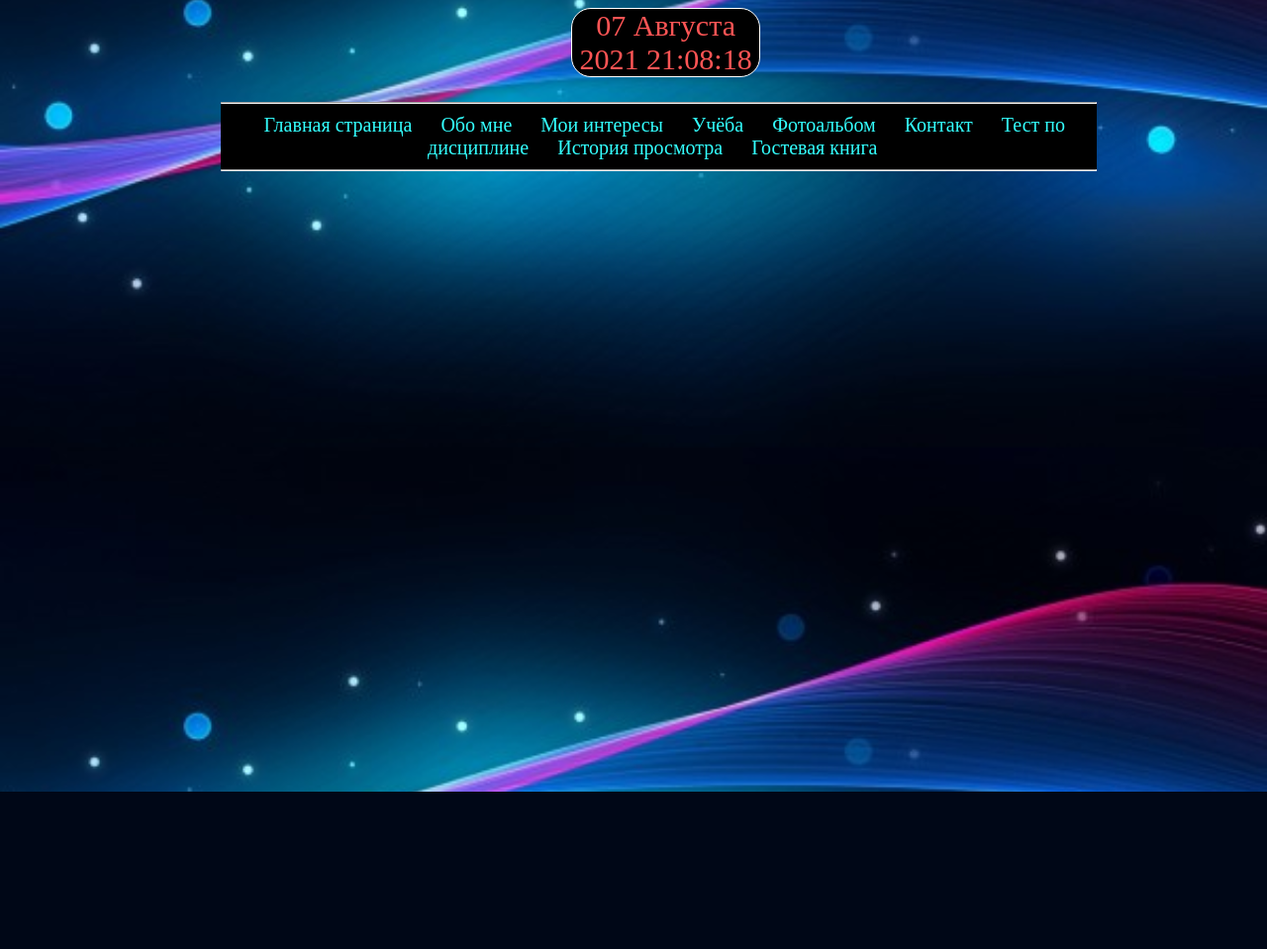
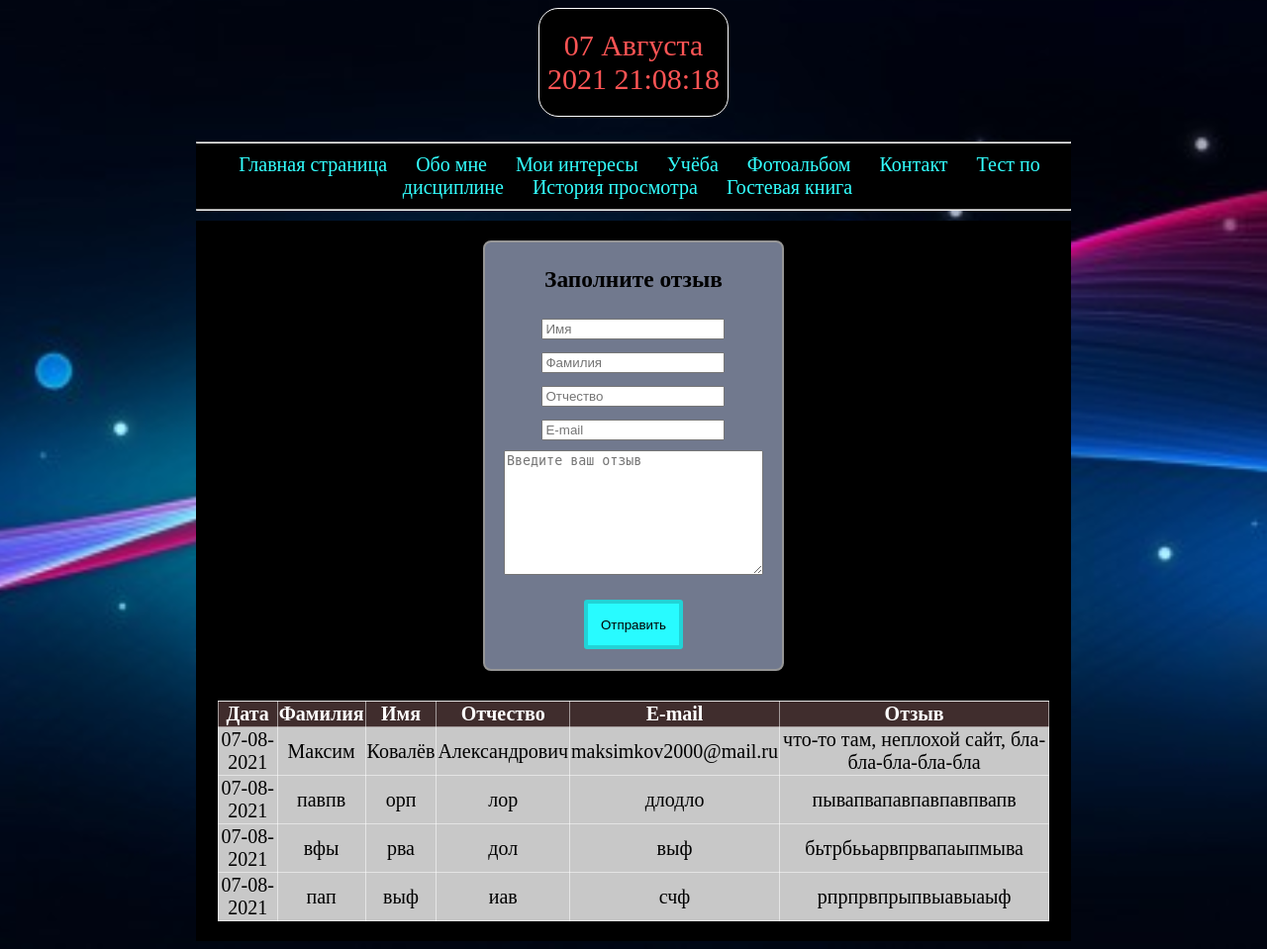
Before and after one commit to MaxKovalyov/Web, a PHP site: page /guestBook/index in a window 1280 px wide. Shown: the whole page at 99% size. Before the commit the page ends 800 px from the top, so only its background shows below. Run offline with PHP 8.4, Linux system fonts and the light colour scheme; some libraries are stand-ins or nearby versions.

Commit message:
#2lab  Added guest book

```diff
--- a/application/controllers/GuestBookController.php
+++ b/application/controllers/GuestBookController.php
@@ -3,12 +3,42 @@
 namespace application\controllers;
 
 use application\core\Controller;
+use application\lib\FileManager;
 
 class GuestBookController extends Controller
 {
+    private $nameFile = "messages.inc";
+
 
     public function indexAction() {
-        $this->view->render('Гостевая книга');
+
+        $file = new FileManager($this->nameFile, "a+");
+        if((array_key_exists('name', $_POST)) && (!empty($_POST["name"]))) {
+            //debug($_POST);
+            $name = $_POST["name"];
+            $surname = $_POST["surname"];
+            $patronymic = $_POST["patronymic"];
+            $email = $_POST["email"];
+            $message = $_POST["message"];
+            $date = date("d-m-Y");
+            $str = "$date;$name;$surname;$patronymic;$email;$message;\n";
+            //debug($str);
+            $file->write($str);
+        }
+
+        $data = [];
+        $content = $file->read();
+        if(!empty($content)) {
+            foreach($content as $key => $value) {
+                $data[$key] = explode(';',$value);
+            }
+        }
+        //debug($data);
+        $vars = [
+            'data' => $data,
+        ];
+
+        $this->view->render('Гостевая книга',$vars);
     }
 
 
--- a/application/lib/FileManager.php
+++ b/application/lib/FileManager.php
@@ -24,7 +24,7 @@ class FileManager {
 
     public function read():array {
         if($this->mode != 'w' || $this->mode != 'a' || $this->mode != 'x') {
-            return file($this->file);
+            return file($this->nameFile);
         }
         else {
             return [];
--- a/application/views/guestBook/index.php
+++ b/application/views/guestBook/index.php
@@ -0,0 +1,46 @@
+<section class="main">
+    <div class="form-guest">
+        <form class="form" action="/guestBook/index" method="POST">
+            <h3>Заполните отзыв</h3>
+            <div class="form-row">
+                <input type="text" name="name" placeholder="Имя" required autocomplete="off">
+            </div>
+            <div class="form-row">
+                <input type="text" name="surname" placeholder="Фамилия" required autocomplete="off">
+            </div>
+            <div class="form-row">
+                <input type="text" name="patronymic" placeholder="Отчество" required autocomplete="off">
+            </div>
+            <div class="form-row">
+                <input type="email" name="email" placeholder="E-mail" required autocomplete="off">
+            </div>
+            <div class="form-row">
+                <textarea name="message" cols="30" placeholder="Введите ваш отзыв" rows="8"></textarea>
+            </div>
+            <p>
+                <input type="submit" class="button" value="Отправить">
+            </p>
+        </form>
+    </div>
+    <div class="table-messages">
+        <table class="table">
+            <thead>
+                <tr>
+                    <th>Дата</th>
+                    <th>Фамилия</th>
+                    <th>Имя</th>
+                    <th>Отчество</th>
+                    <th>E-mail</th>
+                    <th>Отзыв</th>
+                </tr>
+            </thead>
+            <tbody>
+                <?php
+                foreach($data as $key) {
+                    echo '<tr><td>'.$key[0].'</td><td>'.$key[1].'</td><td>'.$key[2].'</td><td>'.$key[3].'</td><td>'.$key[4].'</td><td>'.$key[5].'</td></tr>';
+                }
+                ?>
+            </tbody>
+        </table>
+    </div>
+</section>
--- /dev/null
+++ b/messages.inc
@@ -0,0 +1,4 @@
+07-08-2021;Максим;Ковалёв;Александрович;maksimkov2000@mail.ru;что-то там, неплохой сайт, бла-бла-бла-бла-бла;
+07-08-2021;павпв;орп;лор;длодло;пывапвапавпавпавпвапв;
+07-08-2021;вфы;рва;дол;выф;бьтрбььарвпрвапаыпмыва;
+07-08-2021;пап;выф;иав;счф;рпрпрвпрыпвыавыаыф;
--- a/public/styles/General.css
+++ b/public/styles/General.css
@@ -7,7 +7,7 @@ body {
 	text-align: center;
 	background: #000;
 	width: 15%;
-	margin-left: 45%;
+	margin: 0 auto;
 	font-size: 30px;
 	border: 1px solid #fff;
 	border-radius: 20px;
@@ -19,7 +19,7 @@ body {
 	text-align: center;
 	background: #000;
 	width: 70%;
-	margin-left: 17%;
+	margin: 0 auto;
 	font-size: 20px;
 }
 
@@ -27,7 +27,7 @@ body {
 	text-align: center;
 	background: #000;
 	width: 70%;
-	margin-left: 17%;
+	margin: 0 auto;
 	font-size: 20px;
 }
 
--- a/public/styles/GuestBook.css
+++ b/public/styles/GuestBook.css
@@ -0,0 +1,53 @@
+label {
+    color: #fff;
+}
+
+.form-row {
+    margin: 10px;
+}
+
+.form-guest {
+    background-color: rgb(113 121 142);
+    max-width: 300px;
+    margin: 0 auto;
+    border: 2px solid #969696;
+    border-radius: 8px;
+    margin-bottom: 30px;
+}
+
+section {
+    padding: 20px 0;
+}
+
+.button {
+    width: 100px;
+    height: 50px;
+    color:rgb(0, 0, 0);
+    background:rgb(40 251 255);
+    border: 4px solid #00000029;
+    border-radius: 3px;
+}
+
+.table {
+    width: 95%;
+    margin-bottom: 1rem;
+    color: #000000;
+    vertical-align: top;
+    border-color: #dee2e6;
+    margin: 0 auto;
+    border-collapse: collapse;
+    background:rgb(200, 200, 200);
+}
+
+thead {
+    border-color: inherit;
+    border-style: solid;
+    border-width: 0;
+    text-align: center;
+    background-color: #402d2d !important;
+    color: #fff;
+}
+
+td,th {
+    border: 1px solid #ffffff85;
+}
```
